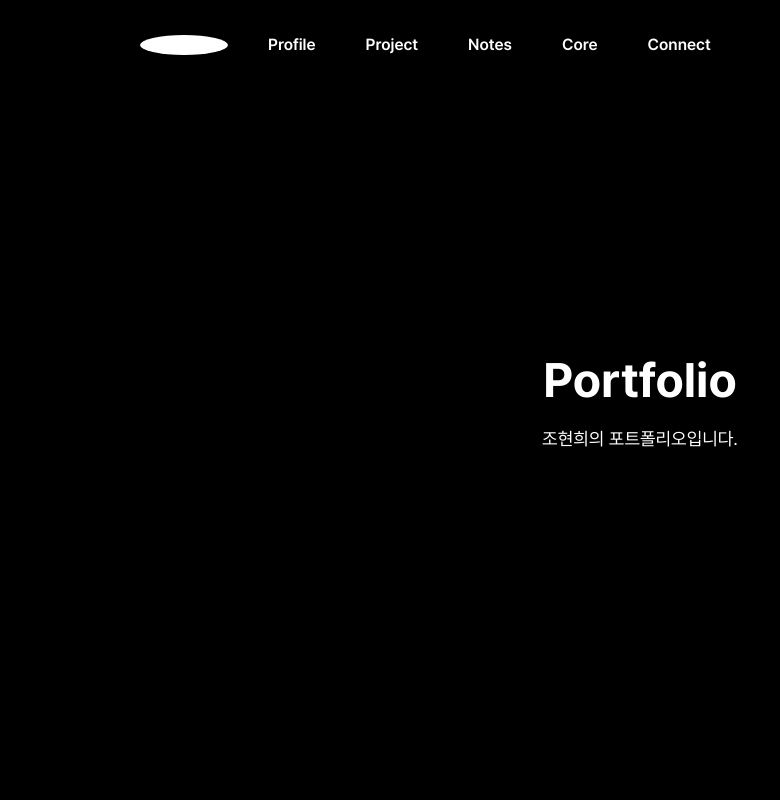
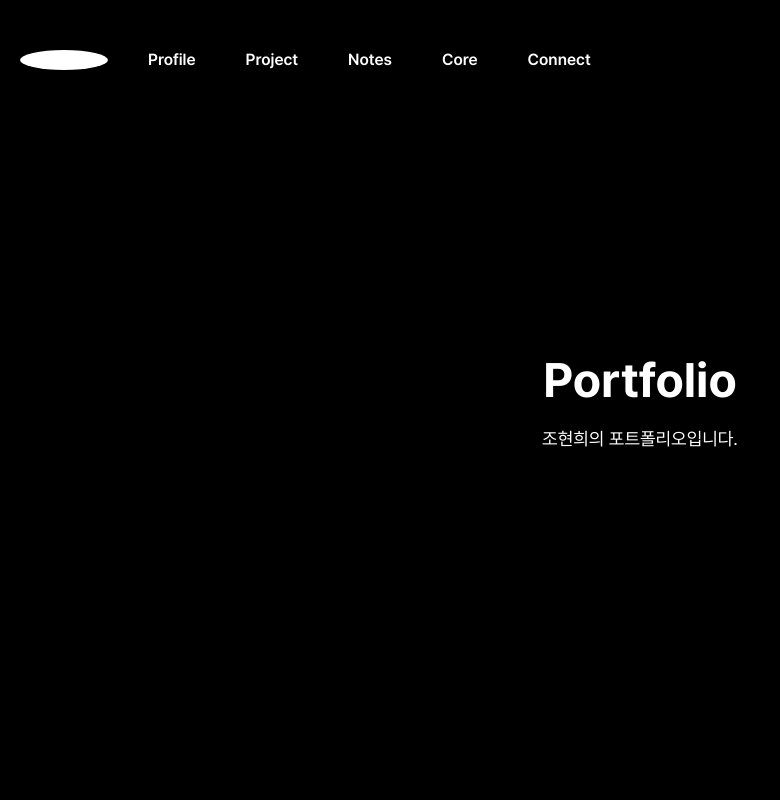
Before and after one commit to johyuni/johyuni.github.io, a React (Create React App) app: page / in a window 1280 px wide. Shown: the top 800 px of the page, without its empty margins (0-780 px from the left). Built offline with nearby package versions, Linux system fonts and the light colour scheme.

Commit message:
수정 : 헤더 스타일 수정

```diff
--- a/src/assets/styles/common/_common.scss
+++ b/src/assets/styles/common/_common.scss
@@ -1,7 +1,6 @@
 // 태그구조 엄수
 
 // todo
-// 1. header :: skip nav
 // 2. header :: 메뉴 앵커 부드럽게 처리
 // 3. Project :: 리스트 호버시 해당 프로젝트 보이도록처리
 // 4. Project :: 링크 연결
@@ -21,12 +20,13 @@
     left: 0;
     z-index: 200;
     width: 100%;
+    height: 3rem;
     overflow: hidden;
     display: block;
-    padding: 1rem;
     background-color: $color_point;
     color: $color_white;
     text-align: center;
+    line-height: 3rem;
     transition: all 0.2s ease-in-out;
     transform: translateY(-100%);
     outline: 0;
--- a/src/assets/styles/common/_header.scss
+++ b/src/assets/styles/common/_header.scss
@@ -3,10 +3,10 @@
   gap: 0 4rem;
   position: fixed;
   top: 0;
-  width: calc(100% - 8rem);
   z-index: 100;
-  height: 9rem;
-  padding: 0 14rem 0;
+  width: calc(100% - 4rem);
+  height: 12rem;
+  padding: 0 2rem;
   background: rgba(0, 0, 0, 0);
 
   &__logo {
@@ -18,7 +18,9 @@
   }
 
   &__nav {
-    @include flex_center;
+    @include flex;
+    justify-content: flex-start;
+    width: 100%;
     height: 100%;
     gap: 0 5rem;
   }
```
